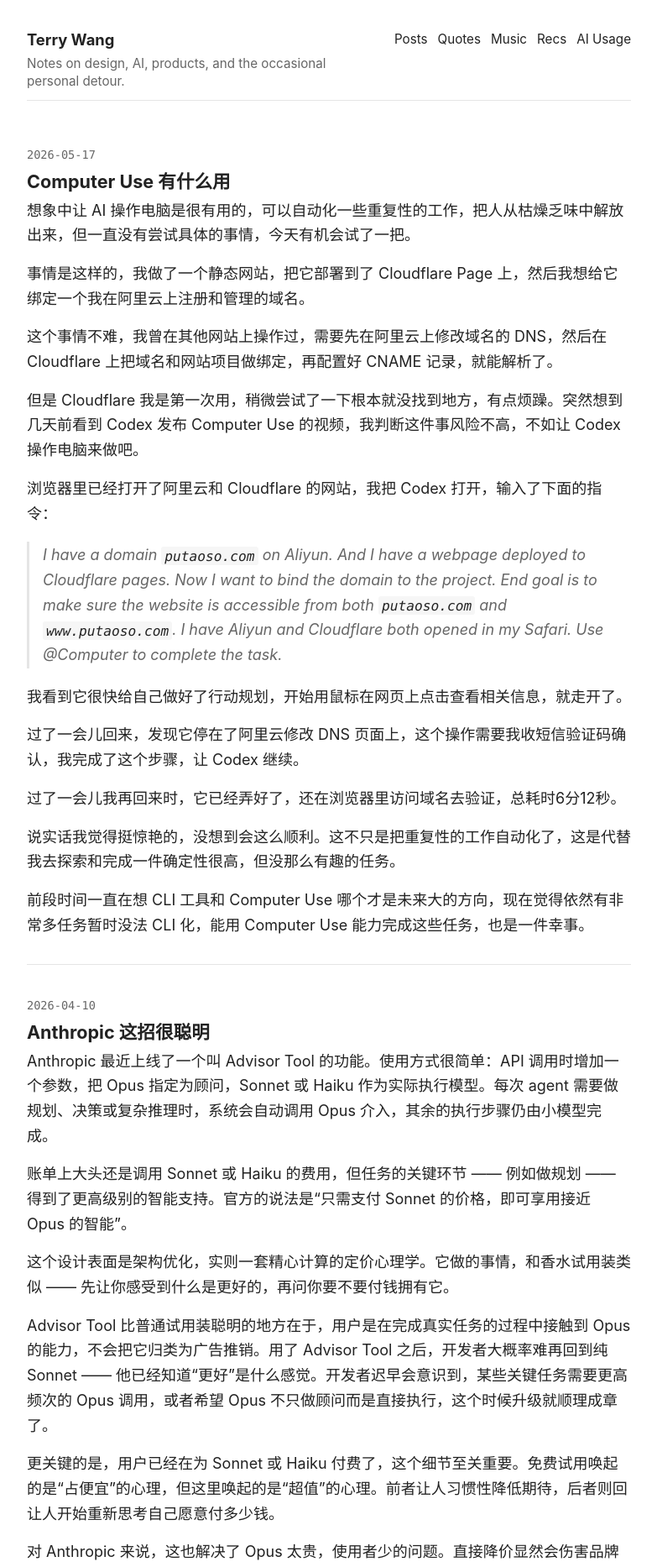
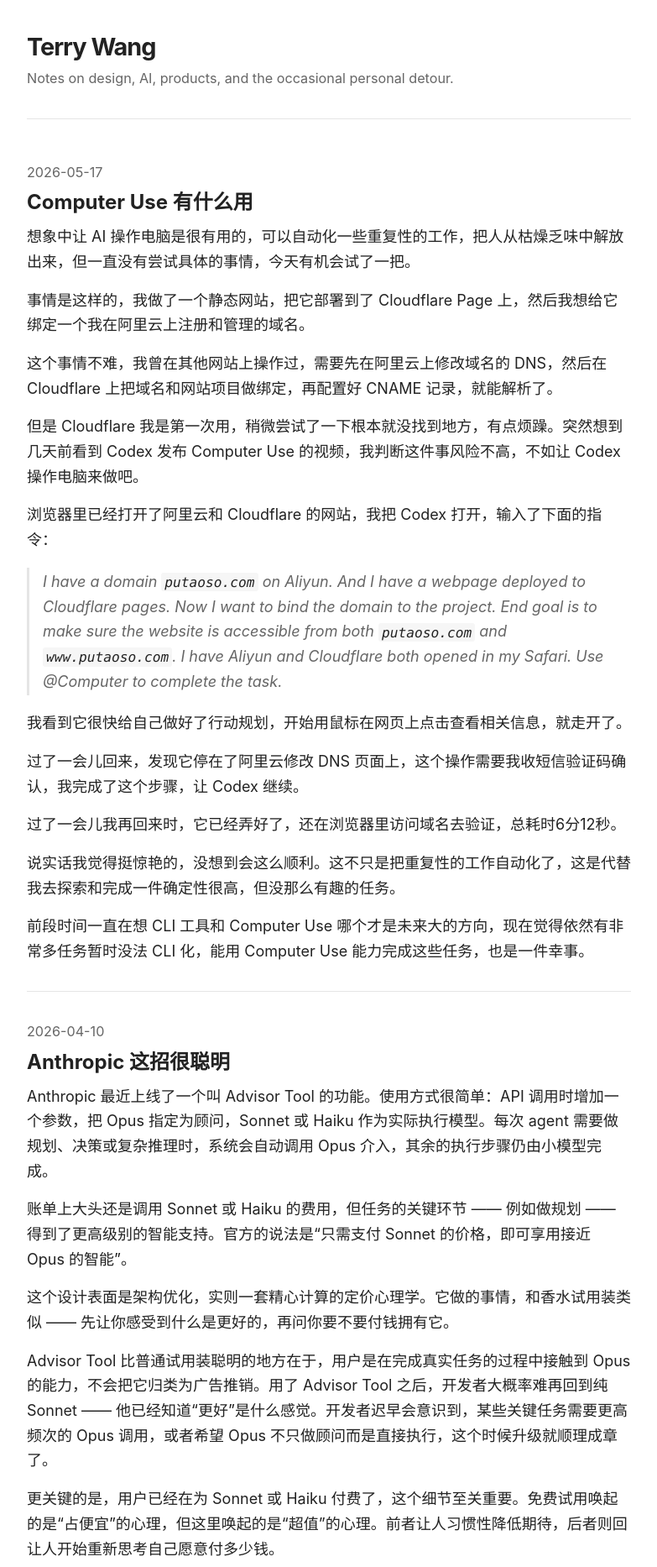
Before and after one commit to lvterry/lvterry.github.io, a Jekyll site: the page built from index.html, in a window 1280 px wide. Shown: the top 1866 px of the page at 84% size, without its empty margins (248-1031 px from the left). Built offline with Jekyll 4.4.1, drawn with Linux system fonts in a browser that asks for light colours; the list of posts is cut into pages by our own code.

Commit message:
style tweaks

```diff
--- a/_includes/header.html
+++ b/_includes/header.html
@@ -6,12 +6,5 @@
         <span class="brand-note">Notes on design, AI, products, and the occasional personal detour.</span>
       </span>
     </a>
-    <nav class="main-nav" aria-label="Primary navigation">
-      <a href="/">Posts</a>
-      <a href="/quotes">Quotes</a>
-      <a href="/music">Music</a>
-      <a href="/recommendations">Recs</a>
-      <a href="/ai">AI Usage</a>
-    </nav>
   </div>
 </header>
--- a/assets/css/styles.css
+++ b/assets/css/styles.css
@@ -70,9 +70,7 @@
 pre,
 .weak,
 .section-kicker,
-.feature-label,
-.article-date,
-.post-date {
+.feature-label {
     font-family: ui-monospace, SFMono-Regular, Menlo, Consolas, "Liberation Mono", monospace;
 }
 
@@ -137,7 +135,7 @@
 .feature-label,
 .article-date,
 .post-date {
-    font-size: 0.85rem;
+    font-size: 90%;
 }
 
 .mb-4 {
@@ -174,36 +172,18 @@
 
 .name {
     display: block;
-    font-size: 1.15rem;
+    font-size: 1.8rem;
     font-weight: 700;
-    letter-spacing: 0;
+    letter-spacing: -1px;
 }
 
 .brand-note {
     display: block;
-    max-width: 26rem;
     margin-top: 0.15rem;
+    font-size: 90%;
+    margin-bottom: 1.5rem;
     color: var(--text-weak-color);
-    font-size: 0.95rem;
     line-height: 1.4;
-}
-
-.main-nav {
-    display: flex;
-    flex-wrap: wrap;
-    justify-content: flex-end;
-    gap: 0.75rem;
-    margin-top: 0.1rem;
-    font-size: 0.95rem;
-}
-
-.main-nav a {
-    color: var(--text-color);
-    text-decoration: none;
-}
-
-.main-nav a:hover {
-    text-decoration: underline;
 }
 
 .home,
@@ -220,7 +200,7 @@
 .principles h1 {
     margin: 0 0 0.6rem;
     color: var(--text-color);
-    font-size: clamp(1.8rem, 5vw, 2.35rem);
+    font-size: 2rem;
     line-height: 1.2;
     letter-spacing: -0.02em;
 }
@@ -291,9 +271,9 @@
 }
 
 .post-card h2 {
-    margin: 0 0 0.35rem;
-    font-size: 1.35rem;
-    line-height: 1.3;
+    margin: 0 0 0.5rem;
+    font-size: 1.5rem;
+    line-height: 1.5;
 }
 
 .post-card h2 a {
@@ -362,15 +342,11 @@
 
 .copyright {
     margin: 2rem 0 0;
-    font-size: 0.9rem;
+    font-size: 90%;
 }
 
 .page-banner {
     margin: 1rem 0 2rem;
-}
-
-.page-title {
-    font-size: clamp(2rem, 6vw, 3rem);
 }
 
 .post-panel {
@@ -379,13 +355,6 @@
 
 .article-meta-row {
     margin-bottom: 0.75rem;
-}
-
-.article-title {
-    margin-bottom: 1.5rem;
-    font-size: clamp(2.25rem, 7vw, 3.6rem);
-    font-weight: 700;
-    letter-spacing: -0.03em;
 }
 
 .post-content {
@@ -650,11 +619,6 @@
         display: block;
     }
 
-    .main-nav {
-        justify-content: flex-start;
-        margin-top: 0.5rem;
-    }
-
     .feature-label {
         display: block;
         min-width: 0;
```
